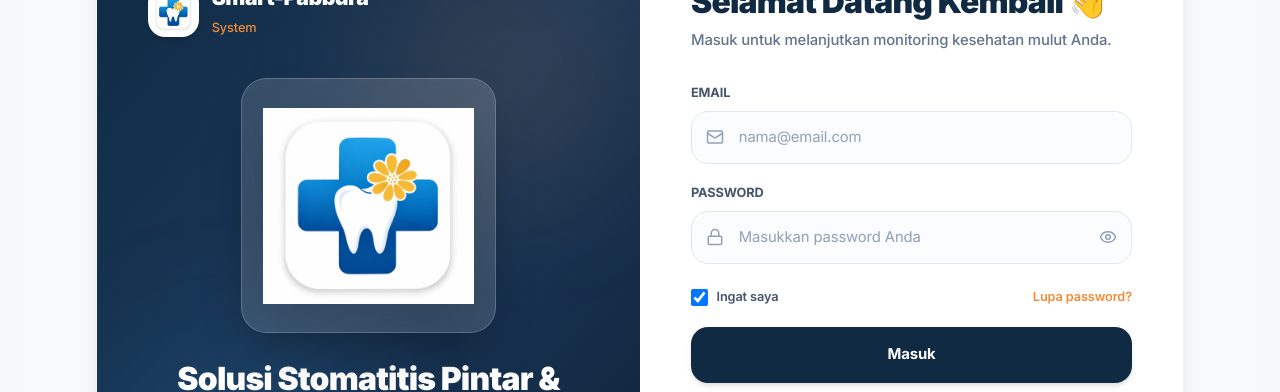
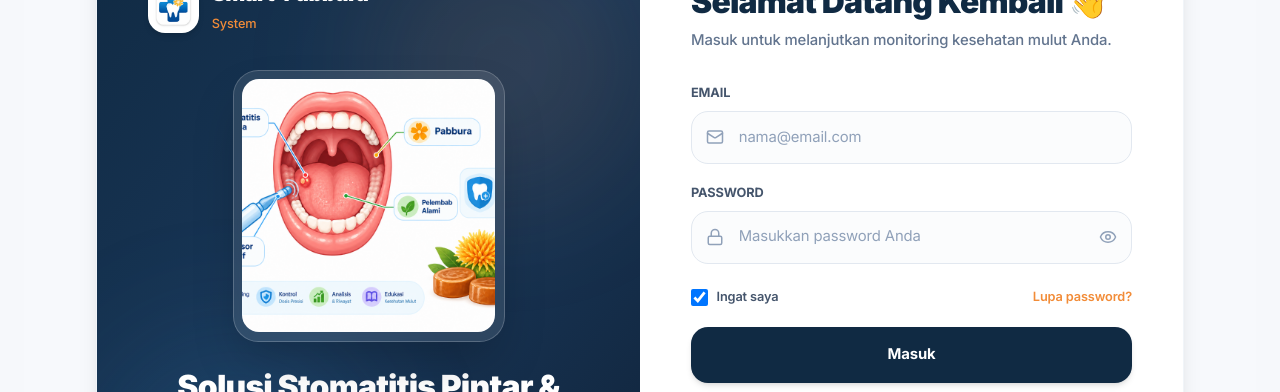
Before and after one commit to bongs20/smart-pabbura, a Next.js app: page /login in a window 1280 px wide. Shown: the part 155-547 px from the top of the page. Built offline with nearby package versions, Linux system fonts and the light colour scheme; no server answers.

Commit message:
feat: restore initial mouth illustration image filling full box in login and register pages

```diff
--- a/app/login/page.tsx
+++ b/app/login/page.tsx
@@ -115,11 +115,14 @@ export default function LoginPage() {
 
           {/* Center Graphic & Tagline */}
           <div className="relative z-10 my-8 flex flex-col items-center text-center">
-            <div className="w-48 h-48 md:w-60 md:h-60 rounded-3xl bg-white/15 p-5 backdrop-blur-md border border-white/20 flex items-center justify-center shadow-2xl mb-6 group">
+            <div className="w-56 h-56 md:w-64 md:h-64 rounded-3xl bg-white/10 p-2 backdrop-blur-md border border-white/20 shadow-2xl mb-6 overflow-hidden group">
               <img
-                src="/logo-full.png"
-                alt="Logo Smart-Pabbura"
-                className="w-full h-full object-contain filter drop-shadow-2xl transition-transform duration-300 group-hover:scale-105"
+                src="/mouth-illustration.png"
+                alt="Ilustrasi Kesehatan Mulut"
+                className="w-full h-full object-cover rounded-2xl transition-transform duration-300 group-hover:scale-105"
+                onError={(e) => {
+                  (e.target as HTMLImageElement).src = '/mouth-illustration.jpg';
+                }}
               />
             </div>
 
--- a/app/register/page.tsx
+++ b/app/register/page.tsx
@@ -132,11 +132,14 @@ export default function RegisterPage() {
 
           {/* Center Graphic */}
           <div className="relative z-10 my-8 flex flex-col items-center text-center">
-            <div className="w-48 h-48 md:w-60 md:h-60 rounded-3xl bg-white/15 p-5 backdrop-blur-md border border-white/20 flex items-center justify-center shadow-2xl mb-6 group">
+            <div className="w-56 h-56 md:w-64 md:h-64 rounded-3xl bg-white/10 p-2 backdrop-blur-md border border-white/20 shadow-2xl mb-6 overflow-hidden group">
               <img
-                src="/logo-full.png"
-                alt="Logo Smart-Pabbura"
-                className="w-full h-full object-contain filter drop-shadow-2xl transition-transform duration-300 group-hover:scale-105"
+                src="/mouth-illustration.png"
+                alt="Ilustrasi Kesehatan Mulut"
+                className="w-full h-full object-cover rounded-2xl transition-transform duration-300 group-hover:scale-105"
+                onError={(e) => {
+                  (e.target as HTMLImageElement).src = '/mouth-illustration.jpg';
+                }}
               />
             </div>
 
```
